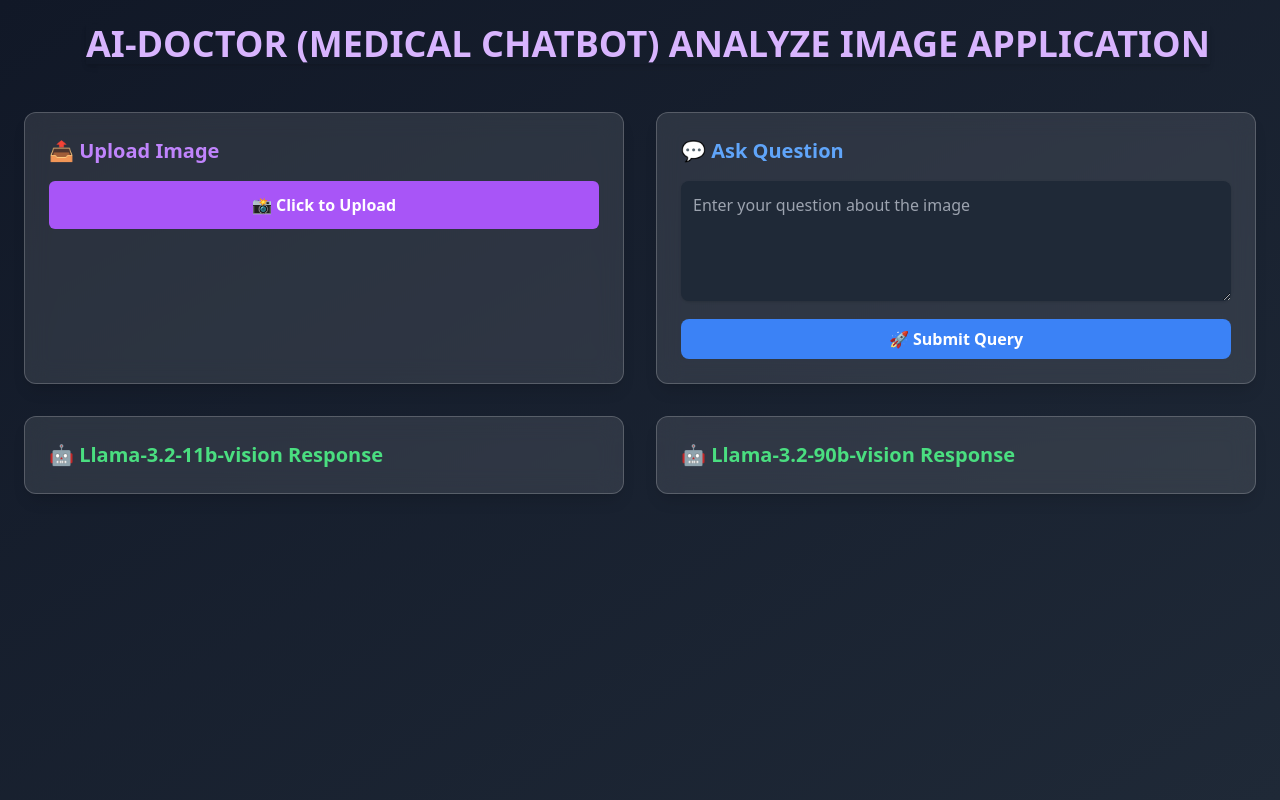
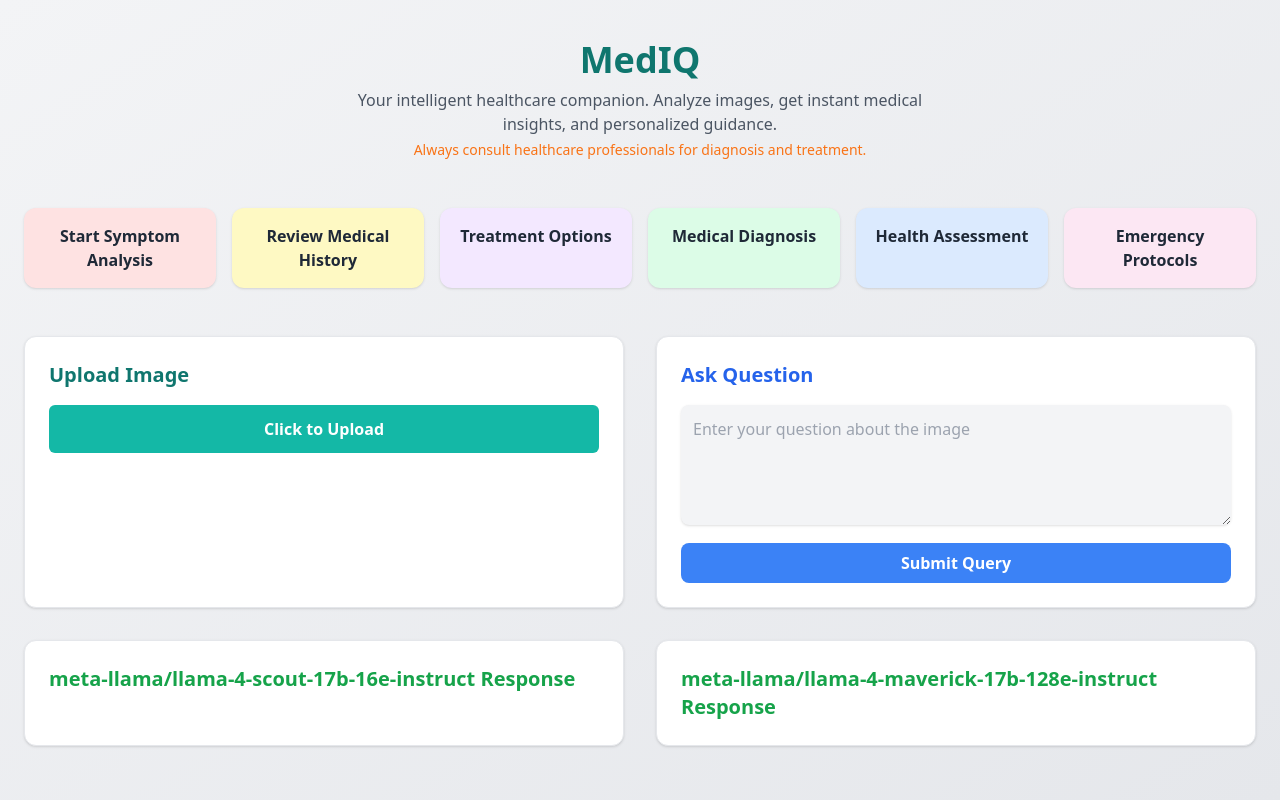
Before and after one commit to Sanskruti-Shete/mediq-chatbot, a FastAPI app: page / in a window 1280 px wide. Run offline with FastAPI, Linux system fonts and the light colour scheme; some libraries are stand-ins or nearby versions.

Commit message:
modify ui

```diff
--- a/templates/index.html
+++ b/templates/index.html
@@ -1,64 +1,88 @@
 <!DOCTYPE html>
-<html lang="en" data-theme="dark">
+<html lang="en" data-theme="light">
 <head>
     <meta charset="UTF-8">
     <meta name="viewport" content="width=device-width, initial-scale=1.0">
-    <title>Analyze Image Application</title>
+    <title>MedIQ - AI Medical Assistant</title>
     <script src="https://cdn.tailwindcss.com"></script>
     <script src="https://kit.fontawesome.com/your-fontawesome-kit.js" crossorigin="anonymous"></script>
     <script src="https://cdn.jsdelivr.net/npm/marked/marked.min.js"></script>
 </head>
-<body class="min-h-screen bg-gradient-to-br from-gray-900 to-gray-800 text-gray-300 font-sans">
+<body class="min-h-screen bg-gradient-to-br from-gray-100 to-gray-200 text-gray-800 font-sans">
 
     <div class="container mx-auto p-6">
-        <div class="flex items-center justify-center mb-12">
-            <i class="fas fa-camera text-6xl text-gray-400 mr-4"></i>
-            <h1 class="text-4xl font-bold text-purple-300 shadow-md">AI-DOCTOR (MEDICAL CHATBOT) ANALYZE IMAGE APPLICATION</h1>
+        <!-- Header -->
+        <div class="flex flex-col items-center justify-center mb-12">
+            <!-- Logo replaced with Font Awesome icon -->
+            <i class="fas fa-user-md text-teal-700 text-6xl mb-4"></i>
+            <h1 class="text-4xl font-bold text-teal-700">MedIQ</h1>
+            <p class="text-gray-600 mt-2 text-center max-w-xl">
+                Your intelligent healthcare companion. Analyze images, get instant medical insights, and personalized guidance.
+            </p>
+            <p class="text-orange-500 mt-1 text-sm">Always consult healthcare professionals for diagnosis and treatment.</p>
         </div>
 
-        <div class="grid grid-cols-1 lg:grid-cols-2 gap-8 mb-8">
+        <!-- Feature Buttons -->
+        <div class="grid grid-cols-1 md:grid-cols-3 lg:grid-cols-6 gap-4 mb-12 text-center">
+            <div class="bg-red-100 p-4 rounded-xl shadow hover:shadow-lg transition">
+                <i class="fas fa-heartbeat text-red-500 text-2xl mb-2"></i>
+                <p class="font-semibold">Start Symptom Analysis</p>
+            </div>
+            <div class="bg-yellow-100 p-4 rounded-xl shadow hover:shadow-lg transition">
+                <i class="fas fa-notes-medical text-yellow-500 text-2xl mb-2"></i>
+                <p class="font-semibold">Review Medical History</p>
+            </div>
+            <div class="bg-purple-100 p-4 rounded-xl shadow hover:shadow-lg transition">
+                <i class="fas fa-pills text-purple-500 text-2xl mb-2"></i>
+                <p class="font-semibold">Treatment Options</p>
+            </div>
+            <div class="bg-green-100 p-4 rounded-xl shadow hover:shadow-lg transition">
+                <i class="fas fa-stethoscope text-green-500 text-2xl mb-2"></i>
+                <p class="font-semibold">Medical Diagnosis</p>
+            </div>
+            <div class="bg-blue-100 p-4 rounded-xl shadow hover:shadow-lg transition">
+                <i class="fas fa-shield-alt text-blue-500 text-2xl mb-2"></i>
+                <p class="font-semibold">Health Assessment</p>
+            </div>
+            <div class="bg-pink-100 p-4 rounded-xl shadow hover:shadow-lg transition">
+                <i class="fas fa-bolt text-pink-500 text-2xl mb-2"></i>
+                <p class="font-semibold">Emergency Protocols</p>
+            </div>
+        </div>
 
-            <!-- Upload Image Card -->
-            <div class="bg-white/10 backdrop-blur-md p-6 rounded-xl shadow-lg border border-white/20">
-                <h2 class="text-xl font-semibold text-purple-400 mb-4">📤 Upload Image</h2>
-
-                <button id="upload-btn" class="w-full py-3 bg-purple-500 hover:bg-purple-600 text-white font-bold rounded-md transition-all">
-                    📸 Click to Upload
+        <!-- Upload & Query Section -->
+        <div class="grid grid-cols-1 lg:grid-cols-2 gap-8">
+            <div class="bg-white p-6 rounded-xl shadow border border-gray-200">
+                <h2 class="text-xl font-semibold text-teal-700 mb-4">Upload Image</h2>
+                <button id="upload-btn" class="w-full py-3 bg-teal-500 hover:bg-teal-600 text-white font-bold rounded-md transition-all">
+                    Click to Upload
                 </button>
-
                 <input type="file" id="image-upload" accept="image/*" class="hidden" />
-
                 <div id="image-container" class="hidden mt-4">
                     <img id="display-image" src="" alt="Uploaded image" class="w-full rounded-lg shadow-lg" />
                 </div>
             </div>
 
-            <!-- Ask Question Card -->
-            <div class="bg-white/10 backdrop-blur-md p-6 rounded-xl shadow-lg border border-white/20">
-                <h2 class="text-xl font-semibold text-blue-400 mb-4">💬 Ask Question</h2>
+            <div class="bg-white p-6 rounded-xl shadow border border-gray-200">
+                <h2 class="text-xl font-semibold text-blue-600 mb-4">Ask Question</h2>
                 <textarea id="query-input" rows="4" placeholder="Enter your question about the image"
-                    class="w-full p-3 bg-gray-800 text-gray-300 rounded-lg shadow"></textarea>
+                    class="w-full p-3 bg-gray-100 text-gray-800 rounded-lg shadow"></textarea>
                 <button id="submit-query" class="w-full bg-blue-500 hover:bg-blue-600 text-white font-bold py-2 px-4 rounded-lg mt-3 transition-all">
-                    🚀 Submit Query
+                    Submit Query
                 </button>
             </div>
-
         </div>
 
-        <div class="grid grid-cols-1 lg:grid-cols-2 gap-8">
-
-            <!-- Llama Response -->
-            <div class="bg-white/10 backdrop-blur-md p-6 rounded-xl shadow-lg border border-white/20">
-                <h2 class="text-xl font-semibold text-green-400">🤖 Llama-3.2-11b-vision Response</h2>
-                <div id="response-container-llama11b" class="hidden mt-4 bg-gray-800 p-4 rounded text-gray-300"></div>
+        <!-- Responses -->
+        <div class="grid grid-cols-1 lg:grid-cols-2 gap-8 mt-8">
+            <div class="bg-white p-6 rounded-xl shadow border border-gray-200">
+                <h2 class="text-xl font-semibold text-green-600">meta-llama/llama-4-scout-17b-16e-instruct Response</h2>
+                <div id="response-container-llama11b" class="hidden mt-4 bg-gray-100 p-4 rounded text-gray-800"></div>
             </div>
-
-            <!-- Llava Response -->
-            <div class="bg-white/10 backdrop-blur-md p-6 rounded-xl shadow-lg border border-white/20">
-                <h2 class="text-xl font-semibold text-green-400">🤖 Llama-3.2-90b-vision Response</h2>
-                <div id="response-container-llama90b" class="hidden mt-4 bg-gray-800 p-4 rounded text-gray-300"></div>
+            <div class="bg-white p-6 rounded-xl shadow border border-gray-200">
+                <h2 class="text-xl font-semibold text-green-600">meta-llama/llama-4-maverick-17b-128e-instruct Response</h2>
+                <div id="response-container-llama90b" class="hidden mt-4 bg-gray-100 p-4 rounded text-gray-800"></div>
             </div>
-
         </div>
 
         <!-- Error Message -->
@@ -67,88 +91,5 @@
         </div>
     </div>
 
-    <script>
-        document.addEventListener('DOMContentLoaded', function() {
-            const uploadBtn = document.getElementById('upload-btn');
-            const imageUpload = document.getElementById('image-upload');
-            const displayImage = document.getElementById('display-image');
-            const imageContainer = document.getElementById('image-container');
-            const queryInput = document.getElementById('query-input');
-            const submitQuery = document.getElementById('submit-query');
-            const responseLlama = document.getElementById('response-container-llama11b');
-            const responseLlava = document.getElementById('response-container-llama90b');
-            const errorContainer = document.getElementById('error-container');
-            const errorText = document.getElementById('error-text');
-
-            // Click to Upload button trigger
-            uploadBtn.addEventListener('click', () => {
-                imageUpload.click();
-            });
-
-            // Display uploaded image
-            imageUpload.addEventListener('change', (event) => {
-                const file = event.target.files[0];
-                if (file) {
-                    const reader = new FileReader();
-                    reader.onload = (e) => {
-                        displayImage.src = e.target.result;
-                        imageContainer.classList.remove('hidden');
-                    };
-                    reader.readAsDataURL(file);
-                }
-            });
-
-            // Submit Query
-            submitQuery.addEventListener('click', async () => {
-                const image = imageUpload.files[0];
-                const query = queryInput.value;
-
-                if (!image || !query) {
-                    showError('⚠️ Please upload an image and enter a query.');
-                    return;
-                }
-
-                const formData = new FormData();
-                formData.append('image', image);
-                formData.append('query', query);
-
-                try {
-                    submitQuery.disabled = true;
-                    submitQuery.textContent = 'Processing... ⏳';
-
-                    const response = await fetch('/upload_and_query', {
-                        method: 'POST',
-                        body: formData
-                    });
-
-                    const result = await response.json();
-
-                    if (!response.ok) {
-                        throw new Error(result.detail || 'An error occurred while processing your request.');
-                    }
-
-                    responseLlama.innerHTML = marked.parse(result.llama);
-                    responseLlama.classList.remove('hidden');
-                    responseLlava.innerHTML = marked.parse(result.llava);
-                    responseLlava.classList.remove('hidden');
-                    errorContainer.classList.add('hidden');
-                } catch (error) {
-                    console.error('Error:', error);
-                    showError(error.message);
-                } finally {
-                    submitQuery.disabled = false;
-                    submitQuery.textContent = '🚀 Submit Query';
-                }
-            });
-
-            function showError(message) {
-                errorText.textContent = message;
-                errorContainer.classList.remove('hidden');
-                responseLlama.classList.add('hidden');
-                responseLlava.classList.add('hidden');
-            }
-        });
-    </script>
-
 </body>
 </html>
```
